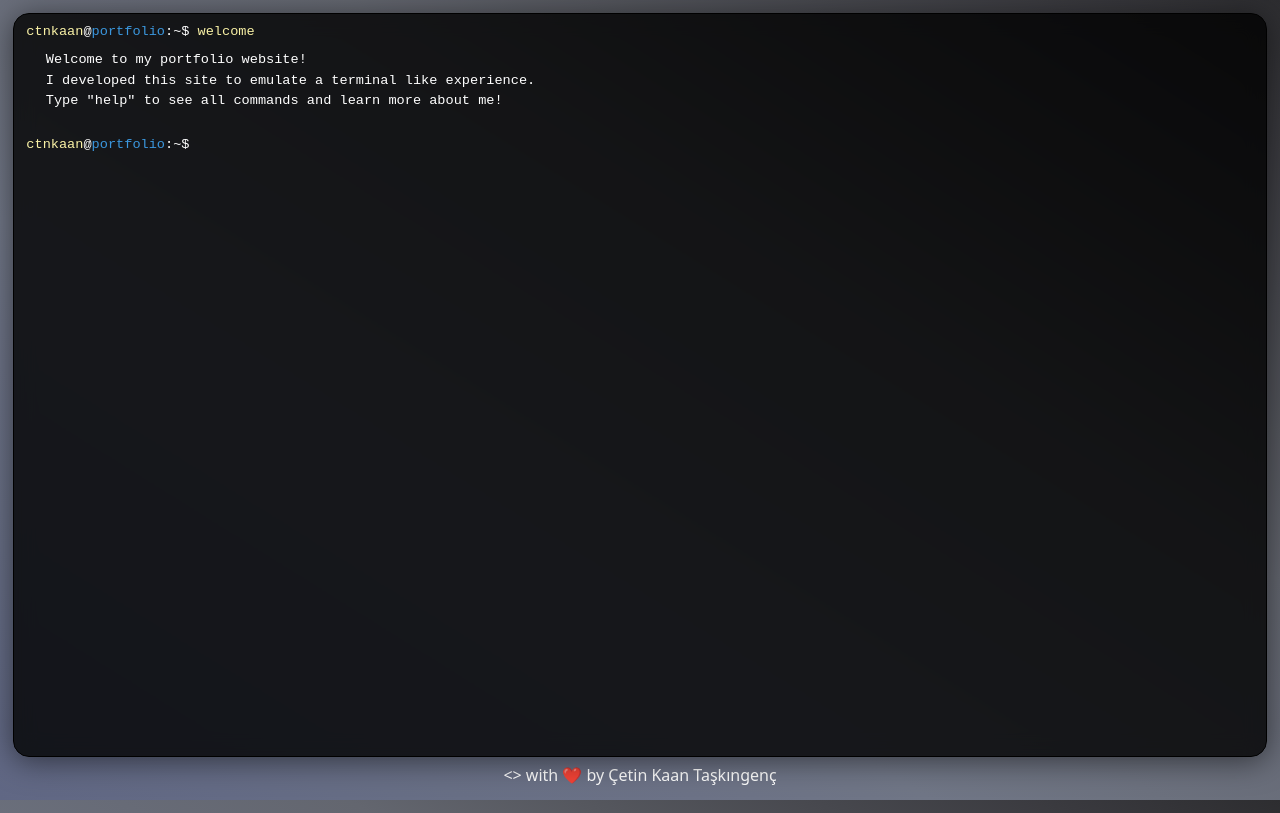
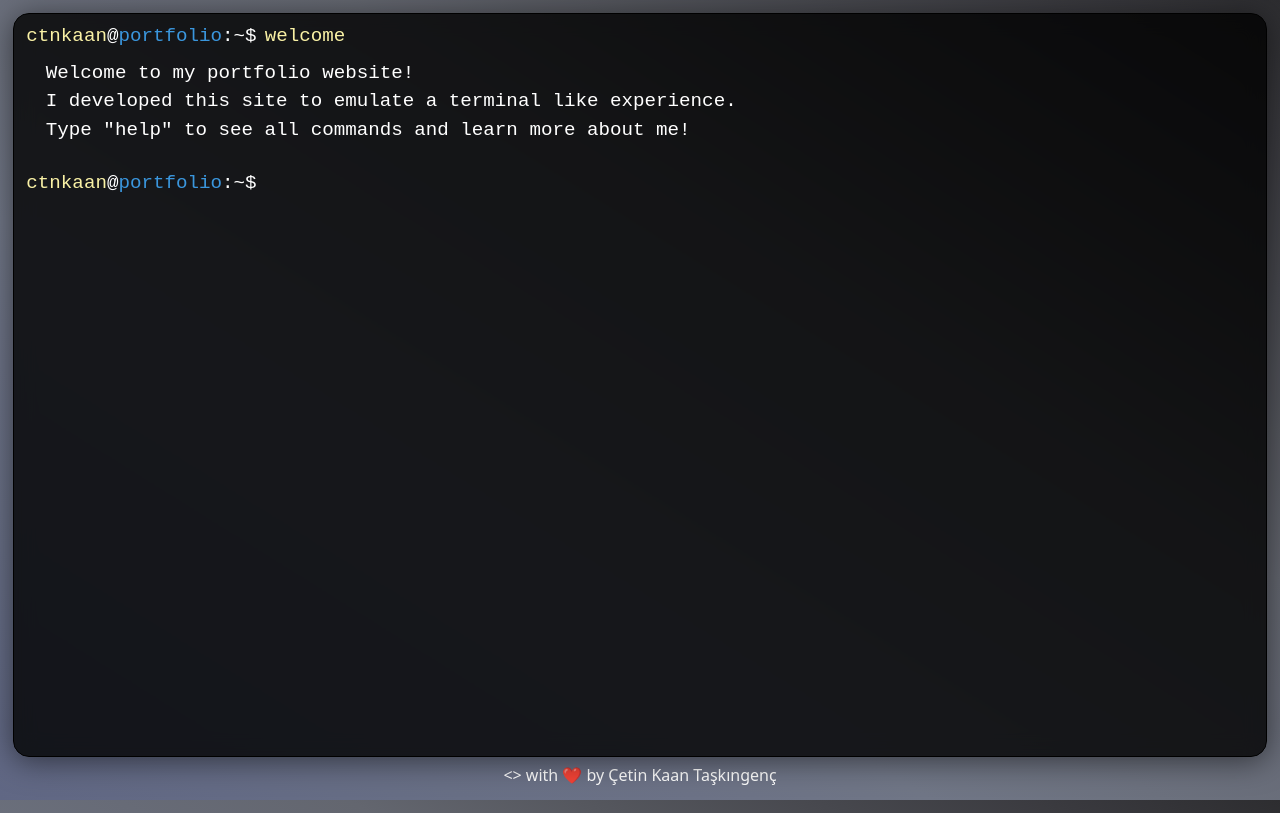
Before and after one commit to ctnkaan/terminal-website, a Next.js app: page / in a window 1280 px wide. Built offline with nearby package versions, Linux system fonts and the light colour scheme.

Commit message:
🎨 styles: change font size

```diff
--- a/components/PreviousInputs.tsx
+++ b/components/PreviousInputs.tsx
@@ -28,6 +28,7 @@ const checkCommand = (
 					<li className={styles.text}>instagram - find me on Instagram</li>
 					<li className={styles.text}>github - find me on GitHub</li>
 					<li className={styles.text}>linkedin - find me on LinkedIn</li>
+					<li className={styles.text}>rm -rf / - hey why is this here</li>
 				</ul>
 			</div>
 		);
--- a/components/Terminal.tsx
+++ b/components/Terminal.tsx
@@ -7,17 +7,26 @@ interface IProps {
 	setKernelPanicked: React.Dispatch<React.SetStateAction<boolean>>;
 }
 
+interface ICurrentInputState {
+	currentInput: number;
+	setCurrentInput: React.Dispatch<React.SetStateAction<number>>;
+}
+
+interface IPressedEnterState {
+	pressedEnter: boolean;
+	setPressedEnter: React.Dispatch<React.SetStateAction<boolean>>;
+}
+
 const Terminal = (props: IProps) => {
 	const promptRef = useRef() as any;
+
 	const [inputs, setInputs] = useState([] as string[]);
-	const [currentInput, setCurrentInput] = useState(0) as [
-		number,
-		React.Dispatch<React.SetStateAction<number>>
-	];
-	const [pressedEnter, setPressedEnter] = useState(false) as [
-		boolean,
-		React.Dispatch<React.SetStateAction<boolean>>
-	];
+
+	const [currentInput, setCurrentInput] =
+		useState<ICurrentInputState["currentInput"]>(0);
+
+	const [pressedEnter, setPressedEnter] =
+		useState<IPressedEnterState["pressedEnter"]>(false);
 
 	useEffect(() => {
 		scrollToBottom();
--- a/styles/css/terminal.module.css
+++ b/styles/css/terminal.module.css
@@ -9,7 +9,7 @@
   height: 90vh;
   width: 98vw;
   margin: 0 auto;
-  font-size: 85%;
+  font-size: 1.2rem;
   overflow: auto;
   overflow-x: hidden;
   overflow-y: visible;
@@ -28,6 +28,7 @@
   outline: none;
   font-family: "Fira Code", monospace;
   width: 100%;
+  font-size: 1.2rem;
 }
 
 /*# sourceMappingURL=terminal.module.css.map */
--- a/styles/sass/previousInputs.module.scss
+++ /dev/null
@@ -1,27 +0,0 @@
-.textDiv {
-    display: flex;
-
-    .text {
-        color: #f9f1a5;
-        font-family: 'Roboto Mono', monospace;
-        line-height: 1.5;
-        padding: 0.5rem;
-        padding-left: 0;
-    }
-}
-
-.text {
-    color: #ffff;
-    font-family: 'Roboto Mono', monospace;
-    line-height: 1.5;
-    margin: 0;
-}
-
-.error {
-    color: #ff0000;
-    font-family: 'Roboto Mono', monospace;
-    line-height: 1.5;
-    margin: 0;
-    padding: 0.5rem;
-    padding-left: 1%;
-}
--- a/styles/sass/terminal.module.scss
+++ b/styles/sass/terminal.module.scss
@@ -10,7 +10,7 @@
     height: 90vh;
     width: 98vw;
     margin: 0 auto;
-    font-size: 85%;
+    font-size: 1.2rem;
     overflow:auto;
     overflow-x:hidden;
     overflow-y:visible;
@@ -32,4 +32,5 @@
     outline: none;
     font-family: 'Fira Code', monospace;
     width: 100%;
+    font-size: 1.2rem;
 }
--- a/styles/sass/terminalText.module.scss
+++ /dev/null
@@ -1,16 +0,0 @@
-.terminalText {
-    color: white;
-    font-family: 'Roboto Mono', monospace;
-    line-height: 1.5;
-    margin: 0;
-    padding: 0.5rem;
-    padding-left: 1%;
-}
-
-.workspace {
-    color:#3a96dd
-}
-
-.user {
-    color:#f9f1a5
-}
```
Also changed, not shown: 2 other files (tests, documents, lock files or other folders).
